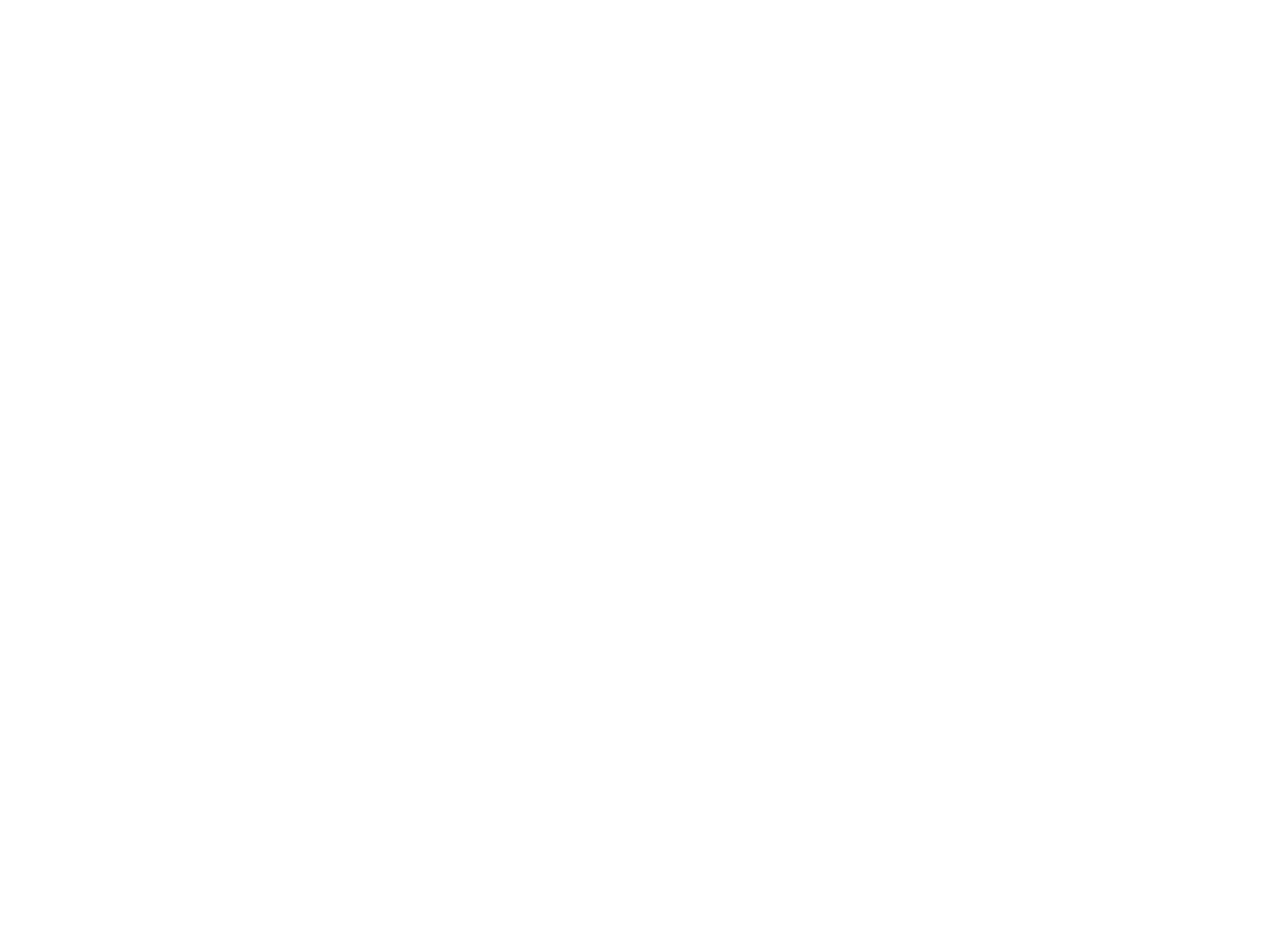
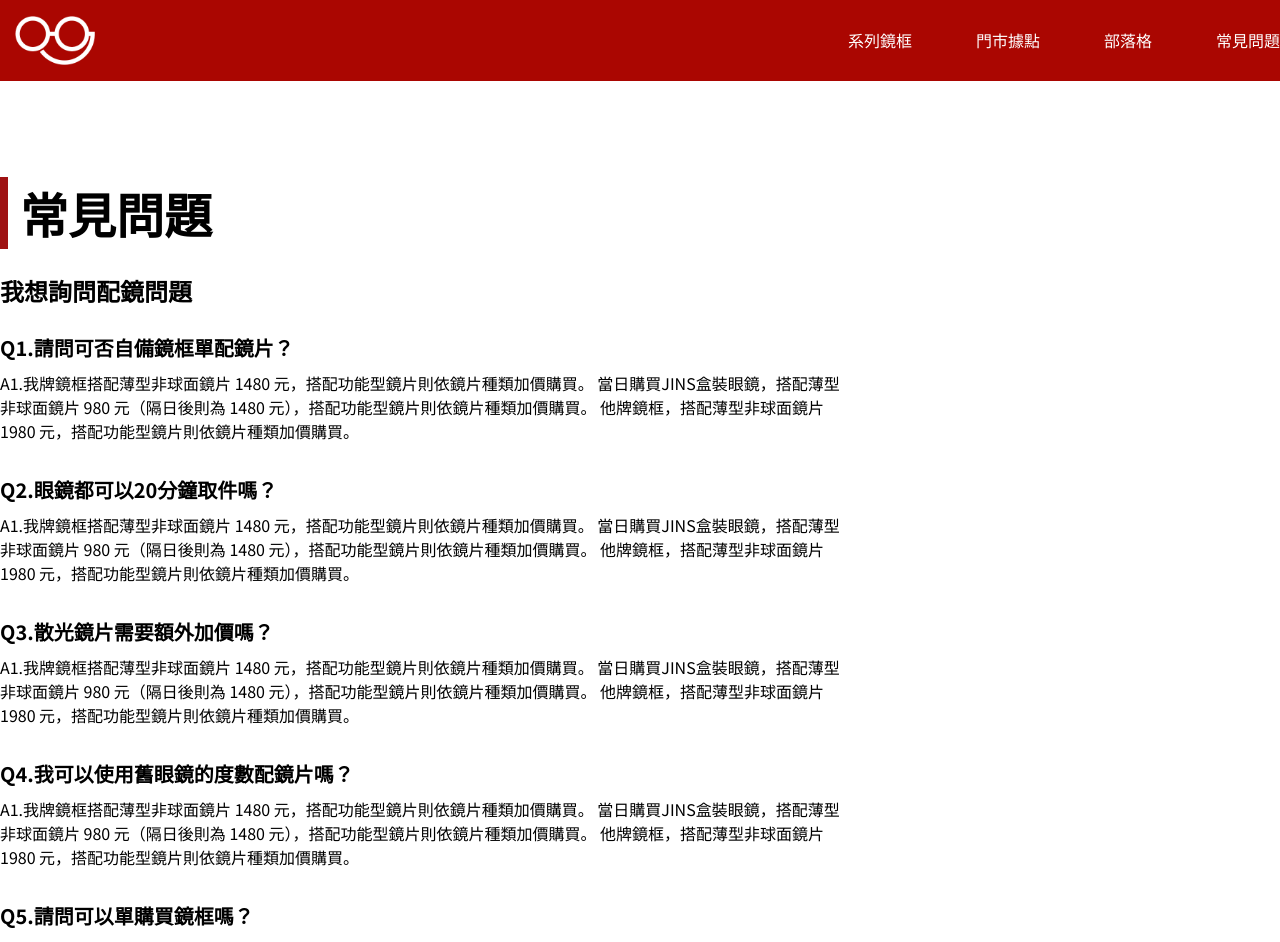
Before and after one commit to if540/hex-glasses-rwd-website, a Nuxt app: page /qa in a window 1280 px wide. Before the commit this address had no page. Shown: the top 942 px of the page. Before the commit the page ends 800 px from the top, so only its background shows below. Built offline with nearby package versions, Linux system fonts and the light colour scheme; a web font is replaced by a local one.

Commit message:
update qa page

```diff
--- a/components/header.vue
+++ b/components/header.vue
@@ -3,7 +3,7 @@
   {title: '系列鏡框', path: '/series/optical'},
   {title: '門市據點', path: '/store'},
   {title: '部落格', path: '#'},
-  {title: '常見問題', path: '#'},
+  {title: '常見問題', path: '/qa'},
 ]
 </script>
 
--- /dev/null
+++ b/pages/qa.vue
@@ -0,0 +1,38 @@
+<script lang="ts" setup>
+useHead({
+  title: '常見問題'
+})
+</script>
+
+<template>
+  <div>
+    <Header />
+    <main class="container py-10 sm:py-20 lg:px-0">
+      <h1 class="text-2xl font-bold border-l-8 border-solid border-[#9F1213] pl-3 md:mt-4 sm:text-5xl">常見問題</h1>
+      <h2 class="text-2xl mt-6 font-bold">我想詢問配鏡問題</h2>
+      <ol class="mt-6 space-y-6 sm:space-y-8 lg:w-8/12">
+        <li>
+          <h3 class="text-xl font-bold">Q1.請問可否自備鏡框單配鏡片？</h3>
+          <p class="mt-2">A1.我牌鏡框搭配薄型非球面鏡片 1480 元，搭配功能型鏡片則依鏡片種類加價購買。 當日購買JINS盒裝眼鏡，搭配薄型非球面鏡片 980 元（隔日後則為 1480 元），搭配功能型鏡片則依鏡片種類加價購買。 他牌鏡框，搭配薄型非球面鏡片 1980 元，搭配功能型鏡片則依鏡片種類加價購買。</p>
+        </li>
+        <li>
+          <h3 class="text-xl font-bold">Q2.眼鏡都可以20分鐘取件嗎？</h3>
+          <p class="mt-2">A1.我牌鏡框搭配薄型非球面鏡片 1480 元，搭配功能型鏡片則依鏡片種類加價購買。 當日購買JINS盒裝眼鏡，搭配薄型非球面鏡片 980 元（隔日後則為 1480 元），搭配功能型鏡片則依鏡片種類加價購買。 他牌鏡框，搭配薄型非球面鏡片 1980 元，搭配功能型鏡片則依鏡片種類加價購買。</p>
+        </li>
+        <li>
+          <h3 class="text-xl font-bold">Q3.散光鏡片需要額外加價嗎？</h3>
+          <p class="mt-2">A1.我牌鏡框搭配薄型非球面鏡片 1480 元，搭配功能型鏡片則依鏡片種類加價購買。 當日購買JINS盒裝眼鏡，搭配薄型非球面鏡片 980 元（隔日後則為 1480 元），搭配功能型鏡片則依鏡片種類加價購買。 他牌鏡框，搭配薄型非球面鏡片 1980 元，搭配功能型鏡片則依鏡片種類加價購買。</p>
+        </li>
+        <li>
+          <h3 class="text-xl font-bold">Q4.我可以使用舊眼鏡的度數配鏡片嗎？</h3>
+          <p class="mt-2">A1.我牌鏡框搭配薄型非球面鏡片 1480 元，搭配功能型鏡片則依鏡片種類加價購買。 當日購買JINS盒裝眼鏡，搭配薄型非球面鏡片 980 元（隔日後則為 1480 元），搭配功能型鏡片則依鏡片種類加價購買。 他牌鏡框，搭配薄型非球面鏡片 1980 元，搭配功能型鏡片則依鏡片種類加價購買。</p>
+        </li>
+        <li>
+          <h3 class="text-xl font-bold">Q5.請問可以單購買鏡框嗎？</h3>
+          <p class="mt-2">A1.我牌鏡框搭配薄型非球面鏡片 1480 元，搭配功能型鏡片則依鏡片種類加價購買。 當日購買JINS盒裝眼鏡，搭配薄型非球面鏡片 980 元（隔日後則為 1480 元），搭配功能型鏡片則依鏡片種類加價購買。 他牌鏡框，搭配薄型非球面鏡片 1980 元，搭配功能型鏡片則依鏡片種類加價購買。</p>
+        </li>
+      </ol>
+    </main>
+    <Footer />
+  </div>
+  </template>
```
